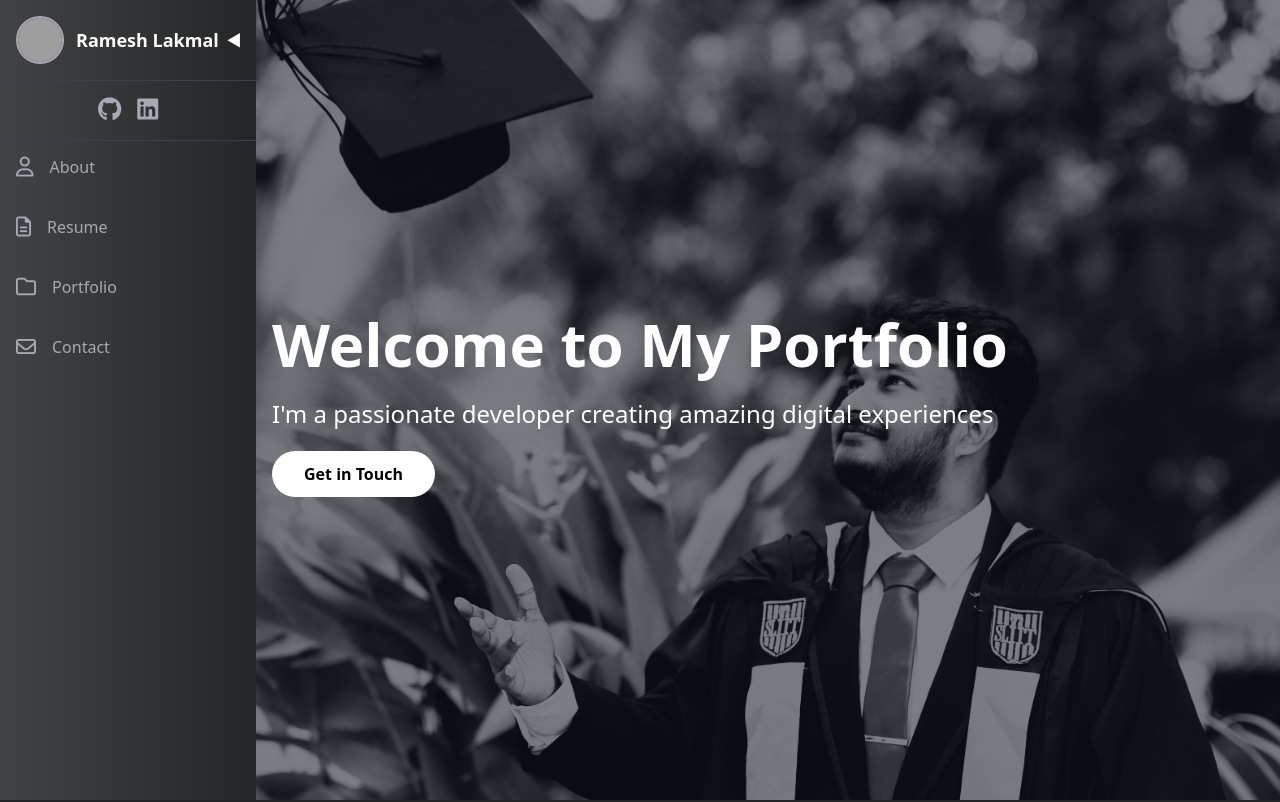
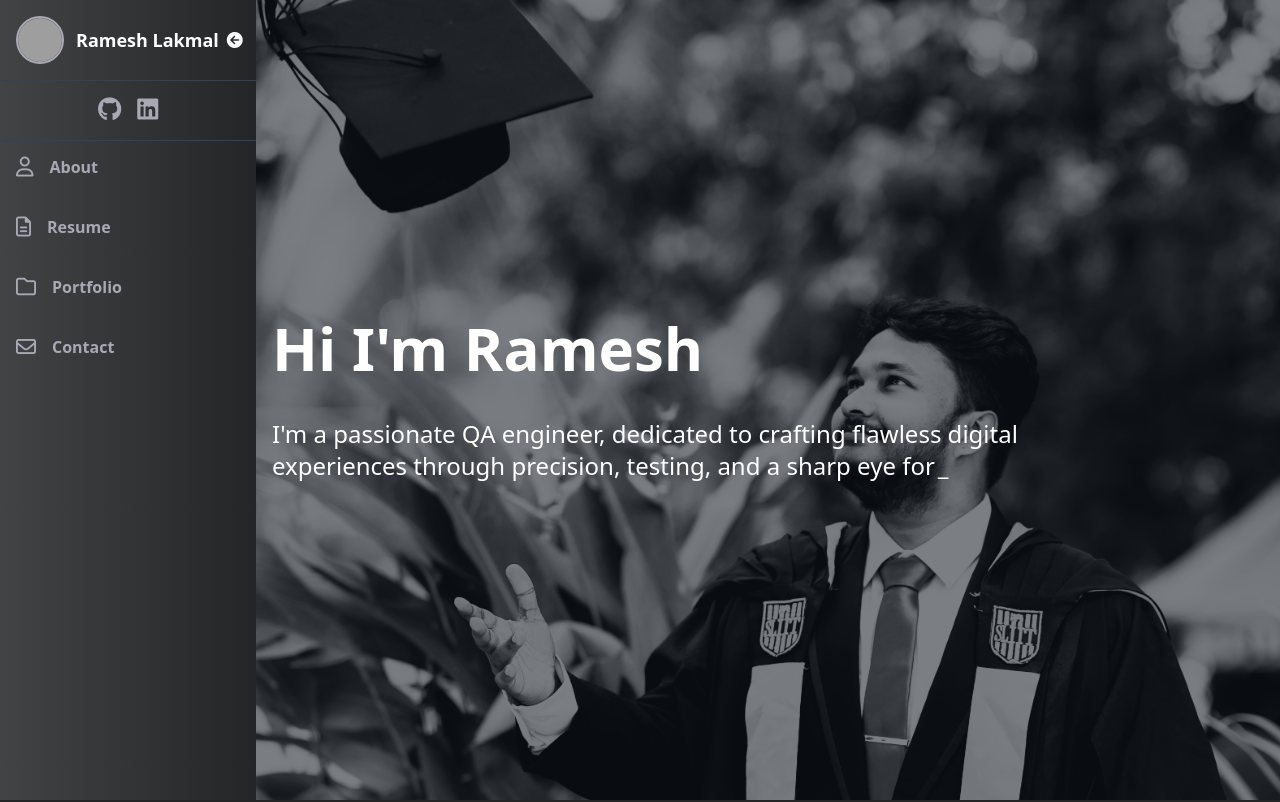
Before and after one commit to rameshlakmal/portfolio-nextJS, a Next.js app: page / in a window 1280 px wide. Shown: the top 802 px of the page. Built offline with nearby package versions, Linux system fonts and the light colour scheme; grey boxes are pictures that could not be loaded.

Commit message:
navbar changes

```diff
--- a/package.json
+++ b/package.json
@@ -13,7 +13,8 @@
     "framer-motion": "^12.10.0",
     "next": "15.3.1",
     "react": "^19.0.0",
-    "react-dom": "^19.0.0"
+    "react-dom": "^19.0.0",
+    "react-simple-typewriter": "^5.0.1"
   },
   "devDependencies": {
     "@eslint/eslintrc": "^3",
--- a/src/app/components/Navbar.js
+++ b/src/app/components/Navbar.js
@@ -24,22 +24,22 @@ export default function Navbar() {
     {
       name: "About",
       path: "#about",
-      icon: <i className="far fa-user text-[#a8a9b4]"></i>,
+      icon: <i className="far fa-user"></i>,
     },
     {
       name: "Resume",
       path: "#resume",
-      icon: <i className="far fa-file-alt text-[#a8a9b4]"></i>,
+      icon: <i className="far fa-file-alt"></i>,
     },
     {
       name: "Portfolio",
       path: "#portfolio",
-      icon: <i className="far fa-folder text-[#a8a9b4]"></i>,
+      icon: <i className="far fa-folder"></i>,
     },
     {
       name: "Contact",
       path: "#contact",
-      icon: <i className="far fa-envelope text-[#a8a9b4]"></i>,
+      icon: <i className="far fa-envelope"></i>,
     },
   ];
 
@@ -109,9 +109,15 @@ export default function Navbar() {
             <div className="flex-shrink-0">
               <button
                 onClick={() => setIsExpanded(!isExpanded)}
-                className="p-2 rounded-lg hover:bg-gray-700 transition-all duration-200 hover:scale-110 active:scale-95 text-white"
+                className=" p-2 transition-all duration-200 hover:scale-150 active:scale-155 text-white"
               >
-                {isExpanded ? "◀" : "▶"}
+                <i
+                  className={`fas ${
+                    isExpanded
+                      ? "fa-solid fa-circle-arrow-left"
+                      : "fa-solid fa-circle-arrow-right"
+                  }`}
+                ></i>
               </button>
             </div>
           </div>
@@ -126,7 +132,7 @@ export default function Navbar() {
               href="https://github.com/rameshlakmal"
               target="_blank"
               rel="noopener noreferrer"
-              className="text-[#a8a9b4] hover:text-white transition-colors"
+              className="text-[#a8a9b4] hover:text-[#fc2589] transition-colors"
             >
               <i className="fab fa-github text-2xl"></i>
             </a>
@@ -134,7 +140,7 @@ export default function Navbar() {
               href="www.linkedin.com/in/rameshlakmal"
               target="_blank"
               rel="noopener noreferrer"
-              className="text-[#a8a9b4] hover:text-white transition-colors"
+              className="text-[#a8a9b4] hover:text-[#fc2589] transition-colors"
             >
               <i className="fab fa-linkedin text-2xl"></i>
             </a>
@@ -145,7 +151,7 @@ export default function Navbar() {
             {navItems.map((item) => (
               <div
                 key={item.path}
-                className="transition-all duration-200 hover:scale-105 active:scale-95"
+                className="transition-all duration-200 hover:scale-105 active:scale-95 "
               >
                 <button
                   onClick={() => handleNavigation(item.path)}
@@ -153,7 +159,7 @@ export default function Navbar() {
                     ${
                       pathname === item.path
                         ? "bg-gray-700 text-white"
-                        : "text-[#a8a9b4] hover:bg-gray-700 hover:text-white"
+                        : "text-[#a8a9b4] hover:bg-[#2d2f30] hover:text-white font-bold transition-colors"
                     }
                     ${!isExpanded && "justify-center"}`}
                 >
@@ -194,13 +200,16 @@ export default function Navbar() {
           <span className="text-xl font-bold text-white hidden md:block">
             Portfolio
           </span>
+
           <motion.button
             onClick={() => setIsMobileMenuOpen(!isMobileMenuOpen)}
-            className="p-2 rounded-lg hover:bg-gray-700 transition-colors text-white"
+            className="p-2 rounded-lg transition-colors text-white"
             whileHover={{ scale: 1.1 }}
             whileTap={{ scale: 0.9 }}
           >
-            {isMobileMenuOpen ? "✕" : "☰"}
+            <i
+              className={`fas ${isMobileMenuOpen ? "fa-xmark" : "fa-bars"}`}
+            ></i>
           </motion.button>
         </div>
 
@@ -208,7 +217,7 @@ export default function Navbar() {
         <AnimatePresence>
           {isMobileMenuOpen && (
             <motion.div
-              className="bg-gray-800"
+              className="bg-gray-1000"
               initial="closed"
               animate="open"
               exit="closed"
@@ -222,11 +231,11 @@ export default function Navbar() {
                 >
                   <button
                     onClick={() => handleNavigation(item.path)}
-                    className={`w-full flex items-center px-4 py-3 border-b border-gray-700 last:border-b-0
+                    className={`w-full flex items-center px-4 py-3 border-b border-gray-1000 last:border-b-0
                       ${
                         pathname === item.path
-                          ? "bg-gray-700 text-white"
-                          : "text-[#a8a9b4] hover:bg-gray-700 hover:text-white"
+                          ? " text-[#fc2589]"
+                          : "text-[#a8a9b4] hover:bg-[#fc2589] hover:text-white"
                       }`}
                   >
                     <span className="text-xl mr-3">{item.icon}</span>
--- a/src/app/page.js
+++ b/src/app/page.js
@@ -8,6 +8,7 @@ import Portfolio from "./components/Portfolio";
 import Contact from "./components/Contact";
 import { useNav } from "./context/NavContext";
 import { motion } from "framer-motion";
+import { Typewriter } from "react-simple-typewriter";
 
 export default function Home() {
   const { isExpanded } = useNav();
@@ -83,7 +84,24 @@ export default function Home() {
                 animate="visible"
                 variants={containerVariants}
               >
-                <motion.h1
+                <h1 className="text-6xl font-bold mb-4">Hi I'm Ramesh</h1>
+                <div className="text-left mt-10 text-white">
+                  <p className="text-2xl text-[#ffffff]">
+                    <Typewriter
+                      words={[
+                        "I'm a passionate QA engineer, dedicated to crafting flawless digital experiences through precision, testing, and a sharp eye for detail.",
+                        "From testing flows to catching the little stuff, I’m all about keeping things smooth and stress-free.",
+                      ]}
+                      loop={0}
+                      cursor
+                      cursorStyle="_"
+                      typeSpeed={50}
+                      deleteSpeed={30}
+                      delaySpeed={1000}
+                    />
+                  </p>
+                </div>
+                {/* <motion.h1
                   className="text-5xl md:text-6xl font-bold mb-6"
                   variants={itemVariants}
                 >
@@ -95,15 +113,8 @@ export default function Home() {
                 >
                   I'm a passionate developer creating amazing digital
                   experiences
-                </motion.p>
-                <motion.div variants={itemVariants}>
-                  <a
-                    href="#contact"
-                    className="bg-white text-black px-8 py-3 rounded-full font-semibold hover:bg-opacity-90 transition-all duration-300"
-                  >
-                    Get in Touch
-                  </a>
-                </motion.div>
+                </motion.p> */}
+                <motion.div variants={itemVariants}></motion.div>
               </motion.div>
             </div>
           </div>
```
Also changed, not shown: 1 other file (tests, documents, lock files or other folders).
